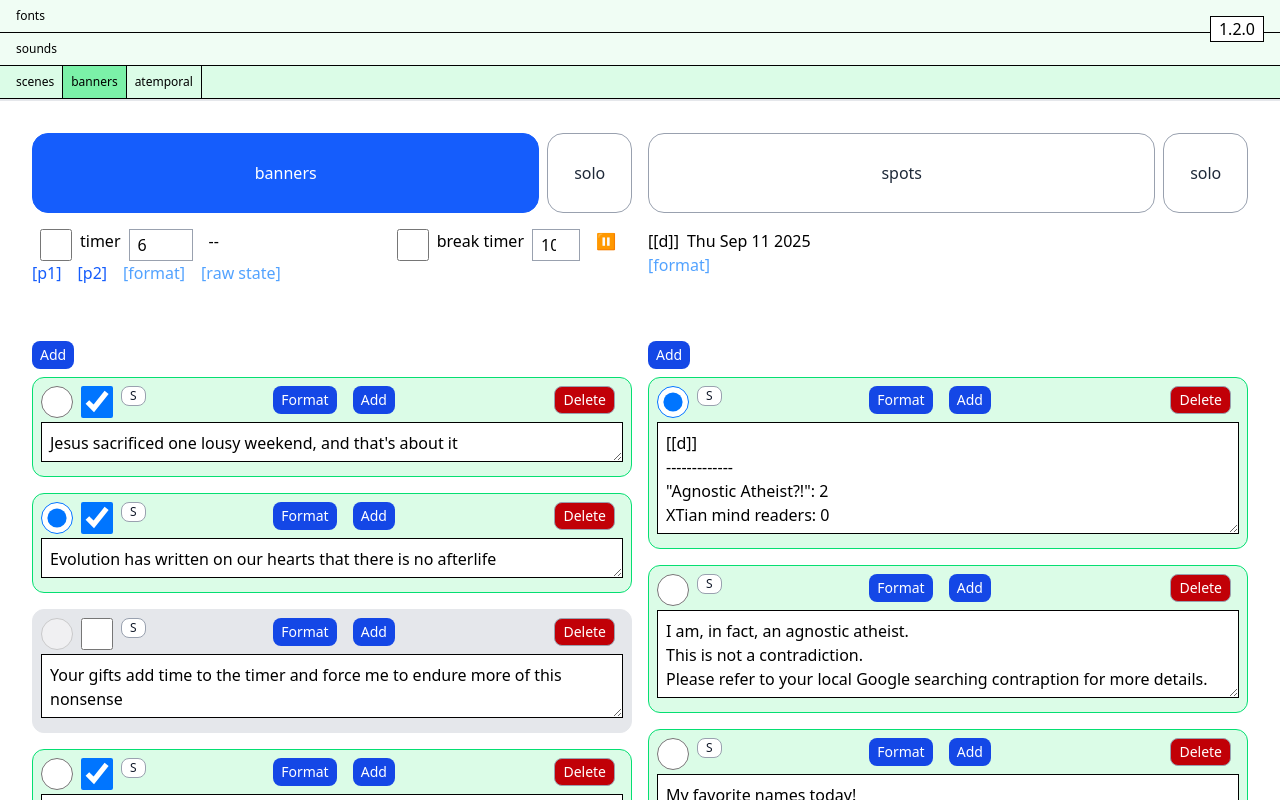
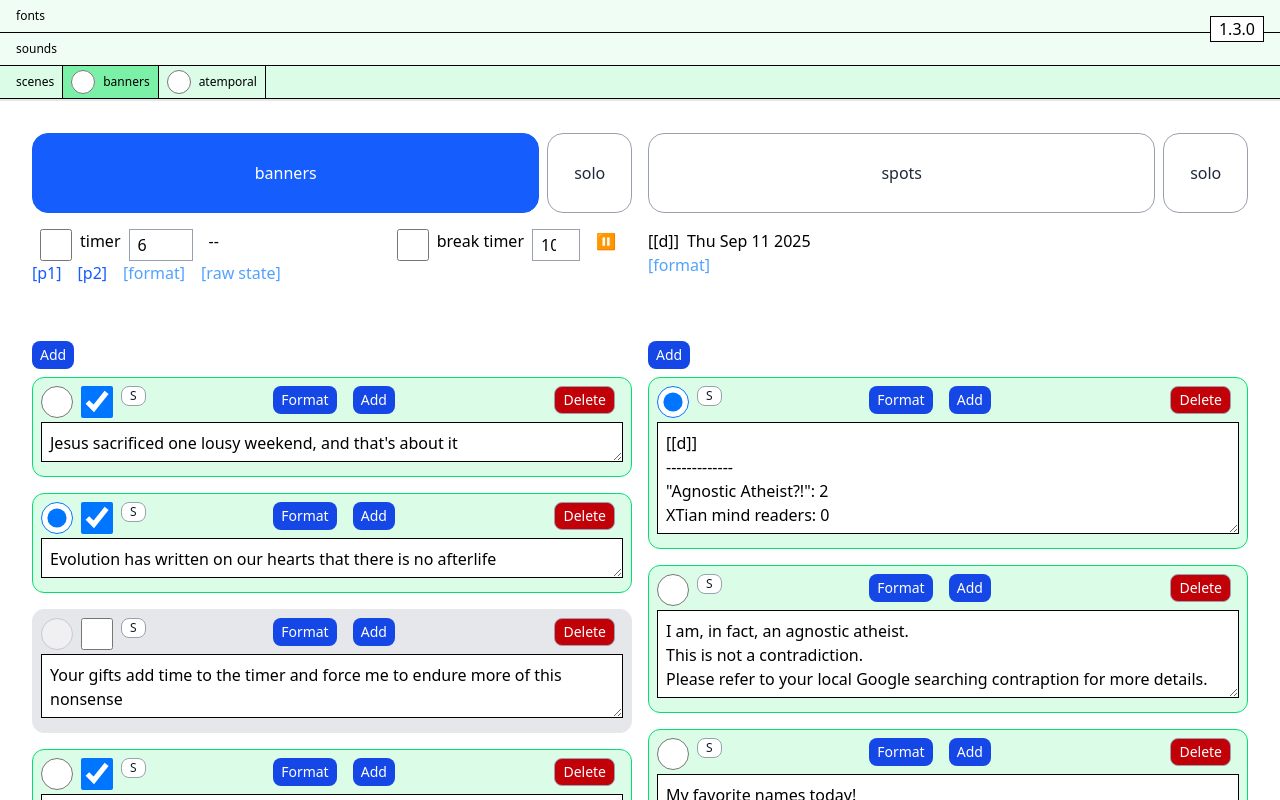
Before and after one commit to ggalcik/livetext, a React (Vite) app: page / in a window 1280 px wide. Shown: the top 800 px of the page. Built offline with nearby package versions, Linux system fonts and the light colour scheme.

Commit message:
scenes working!

```diff
--- a/package.json
+++ b/package.json
@@ -1,7 +1,7 @@
 {
   "name": "livetext",
   "private": true,
-  "version": "1.2.0",
+  "version": "1.3.0",
   "type": "module",
   "scripts": {
     "dev": "vite",
--- a/src/App.tsx
+++ b/src/App.tsx
@@ -10,6 +10,7 @@ import Popup from "./features/Popup/Popup";
 
 import { version } from '../package.json';
 import ScenesAccordion from "./features/scenes/ScenesAccordion";
+import PopupScene from "./features/Popup/PopupScene";
 
 function App() {
 
@@ -44,7 +45,7 @@ function App() {
             />
           }
         />
-        <Route path="/popup/:name?" element={<Popup />} />
+        <Route path="/popup/:name?" element={<PopupScene />} />
         {/* <Route path="/popup" element={<LiveTextPopup initialState={state} />} /> */}
         <Route path="/fonts" element={<FontReference />}>
 
--- a/src/features/Accordion/Accordion.tsx
+++ b/src/features/Accordion/Accordion.tsx
@@ -1,6 +1,7 @@
 import clsx from "clsx";
 import { useState } from "react";
 import type { SceneType } from "../scenes/types";
+import PopupScene, { openPopup } from "../Popup/PopupScene";
 
 interface IAccordion<T extends string> {
     label: string;
@@ -12,7 +13,13 @@ interface IAccordion<T extends string> {
 
 }
 
-export function Accordion<T extends string>({ label, children, links, selectedLink, setSelectedLink, startOpen = false }: IAccordion<T>) {
+export function Accordion<T extends string>({
+    label,
+    children,
+    links,
+    selectedLink,
+    setSelectedLink,
+    startOpen = false }: IAccordion<T>) {
     const [isOpen, setIsOpen] = useState(startOpen);
 
     function handleSceneClick(evt: React.MouseEvent, scene: T) {
@@ -20,9 +27,16 @@ export function Accordion<T extends string>({ label, children, links, selectedLi
         evt.stopPropagation();
         setSelectedLink && setSelectedLink(scene);
         if (!isOpen) {
-             setIsOpen(true);
+            setIsOpen(true);
         }
     }
+    // TODO: ugh doesn't apply to accordion, but is there a point to generalizing
+    function handleSceneSelect(evt: React.MouseEvent, scene: T) {
+        evt.stopPropagation();
+        openPopup(scene);
+        setSelectedLink && setSelectedLink(scene);
+    }
+
 
     return (
         <div className="">
@@ -36,10 +50,17 @@ export function Accordion<T extends string>({ label, children, links, selectedLi
                 </div>
                 {links && setSelectedLink &&
                     links.map(item =>
-                        <div className={clsx("p-2 border-r",
+                        <div className={clsx("flex gap-2 px-2 border-r items-center",
                             selectedLink === item && links && isOpen && "bg-green-300",
-                            selectedLink === item && "bg-green-200")}
-                            onClick={(e) => handleSceneClick(e, item)}>{item}</div>
+                            selectedLink === item && "bg-green-200")}>
+                            <input type="radio"
+                                className="w-6 h-6"
+                                name={`accordion_${label}`}
+                                value={item}
+                                onClick={(e) => handleSceneSelect(e, item)} />
+                            <div className=''
+                                onClick={(e) => handleSceneClick(e, item)}>{item}</div>
+                        </div>
                     )
                 }
             </div>
--- /dev/null
+++ b/src/features/Popup/PopupScene.tsx
@@ -0,0 +1,36 @@
+
+import { useParams } from "react-router-dom";
+import { useEffect } from "react";
+import LiveTextPopup from "../scenes/LiveDisplay/LiveTextPopup";
+import Atemporal from "../scenes/Atemporal/Atemporal";
+
+
+export function openPopup(which?: string) {
+  const appendURL = which ? "/" + which : "";
+
+  window.open(
+    "/popup" + appendURL,
+    "LiveTextPopup",
+    "width=600,height=450,menubar=no,toolbar=no,location=yes,status=no"
+  );
+
+  // rotate options if I ever need them again
+  // "width=800,height=600,menubar=no,toolbar=no,location=yes,status=no"
+};
+
+export default function PopupScene() {
+  const { name } = useParams<{ name?: string }>();
+  const sceneName = name ?? "livetext"
+
+  useEffect(() => {
+    // Add class on mount
+    document.body.classList.add("popup");
+  }, []);
+
+  return (
+    <div className="absolute w-full h-full bg-black">
+        { sceneName === 'banners' &&  <LiveTextPopup/>}
+        { sceneName === 'atemporal' &&  <Atemporal controls={true}/>}
+    </div>
+  );
+}
```
